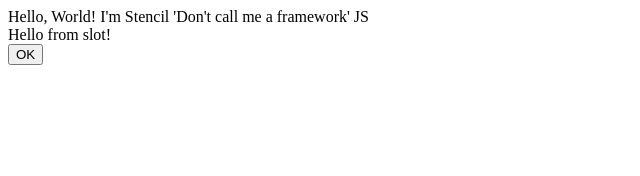
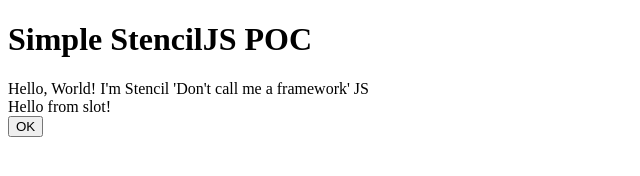
Before and after one commit to Triviy/stencil-simple-poc, a plain HTML site: page index.html in a window 1280 px wide. Shown: the whole page, without its empty margins (0-640 px from the left). Drawn offline with Linux system fonts and the light colour scheme.

Commit message:
add robots

```diff
--- a/index.html
+++ b/index.html
@@ -1 +1 @@
-<!doctype html><html dir="ltr" lang="en"><head> <meta charset="utf-8"> <meta name="viewport" content="width=device-width, initial-scale=1.0, minimum-scale=1.0, maximum-scale=5.0"> <title>Stencil Component Starter</title> <link rel="modulepreload" href="/build/p-a4bc85aa.js"><script type="module" src="/build/p-a4bc85aa.js" data-stencil data-resources-url="/build/" data-stencil-namespace="simple-stencil-poc"></script> <script nomodule="" src="/build/simple-stencil-poc.js" data-stencil></script> </head> <body> <my-component first="Stencil" last="'Don't call me a framework' JS"> <div>Hello from slot!</div> </my-component> </body></html>
+<!doctype html><html dir="ltr" lang="en"><head> <meta charset="utf-8"> <meta name="viewport" content="width=device-width, initial-scale=1.0, minimum-scale=1.0, maximum-scale=5.0"> <title>Stencil Component Starter</title> <link rel="modulepreload" href="/build/p-a4bc85aa.js"><script type="module" src="/build/p-a4bc85aa.js" data-stencil data-resources-url="/build/" data-stencil-namespace="simple-stencil-poc"></script> <script nomodule="" src="/build/simple-stencil-poc.js" data-stencil></script> </head> <body> <h1>Simple StencilJS POC</h1><my-component first="Stencil" last="'Don't call me a framework' JS"> <div>Hello from slot!</div> </my-component> </body></html>
```
Also changed, not shown: robot.txt (added).
